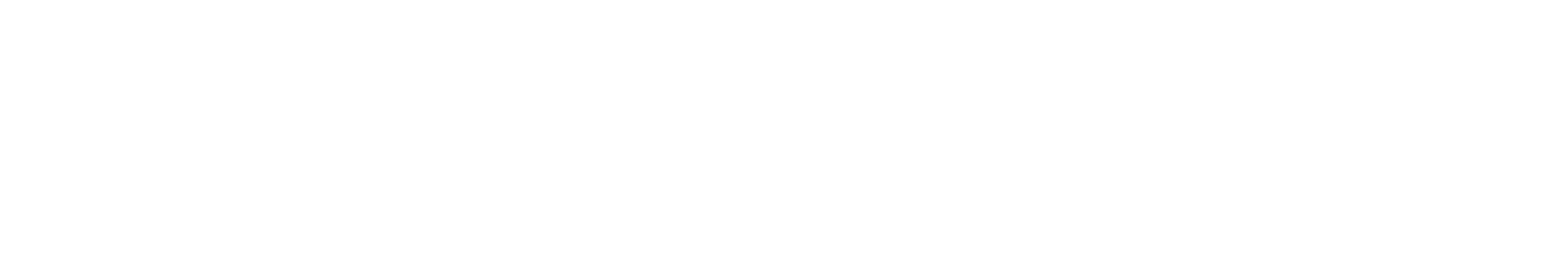
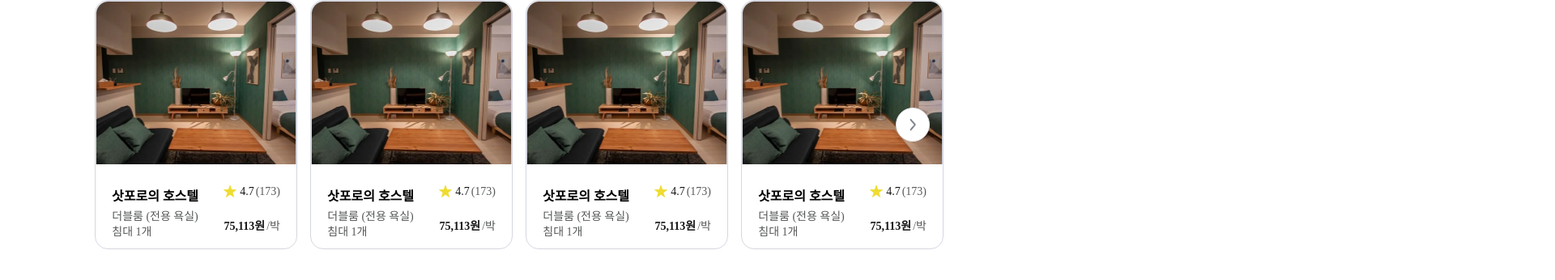
Before and after one commit to DO-SOPT-CDS-TEAM-WEB7/Client, a React (Vite) app: page /test in a window 1280 px wide. Shown: the top 346 px of the page at 81% size, 1920 px wide, since content can reach past the window. Built offline with nearby package versions, Linux system fonts and the light colour scheme.

Commit message:
feat: global style에 맞게 캐러샐 display 변경

```diff
--- a/src/components/common/Carousel.tsx
+++ b/src/components/common/Carousel.tsx
@@ -1,7 +1,7 @@
 import 'slick-carousel/slick/slick.css';
 import 'slick-carousel/slick/slick-theme.css';
 
-import React, { useState } from 'react';
+import React, { useEffect, useState } from 'react';
 import Slider from 'react-slick';
 import styled from 'styled-components';
 
@@ -9,6 +9,16 @@
 import CustomSlide from '../ticketList/CustomSlide';
 
 const Carousel = () => {
+  // body의 display:flex를 block으로 변경
+  useEffect(() => {
+    const originalDisplayStyle = document.body.style.display;
+    document.body.style.display = 'block';
+
+    return () => {
+      document.body.style.display = originalDisplayStyle;
+    };
+  }, []);
+
   const [currentSlide, setCurrentSlide] = useState(0);
 
   const settings = {
@@ -107,7 +117,8 @@
 
 // 2번째 : 맨 오른쪽 여백 제외하기 (아이템간 여백만큼 빼주기)
 const CarouselContainer = styled.section`
-  padding: 0 14.4rem 0 16rem;
+  display: block;
+  padding-right: -1.6rem;
 `;
 
 // position 맞추기
--- a/src/components/common/Router.tsx
+++ b/src/components/common/Router.tsx
@@ -1,7 +1,6 @@
 import { BrowserRouter, Route, Routes } from 'react-router-dom';
 
 import Main from '../../pages/Main';
-import Carousel from './Carousel';
 import TicketListTest from '../ticketList/TicketListTest';
 const Router = () => {
   return (
--- a/src/components/ticketList/CustomSlide.tsx
+++ b/src/components/ticketList/CustomSlide.tsx
@@ -40,7 +40,7 @@
 export default CustomSlide;
 
 const ElementContainer = styled.article`
-  border: 1px solid;
+  border: 0.1rem solid ${({ theme }) => theme.colors.skscanGrey200};
   border-radius: 1.6rem;
   width: 25rem;
   height: 30.8rem;
@@ -56,7 +56,6 @@
   display: flex;
   align-items: center;
   justify-content: space-between;
-  border-top: 1px solid;
   padding: 2rem;
   height: 10.6rem;
 `;
```
